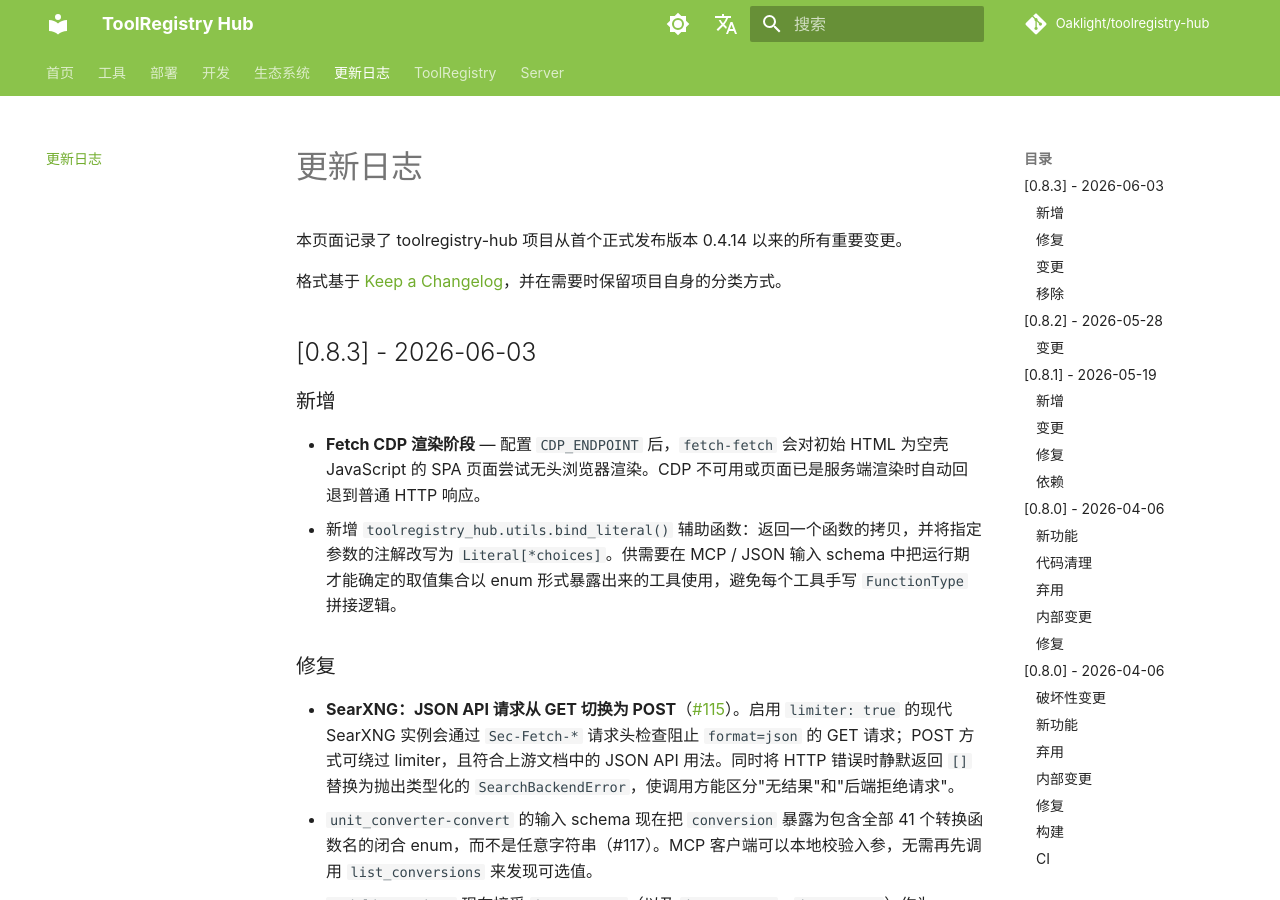
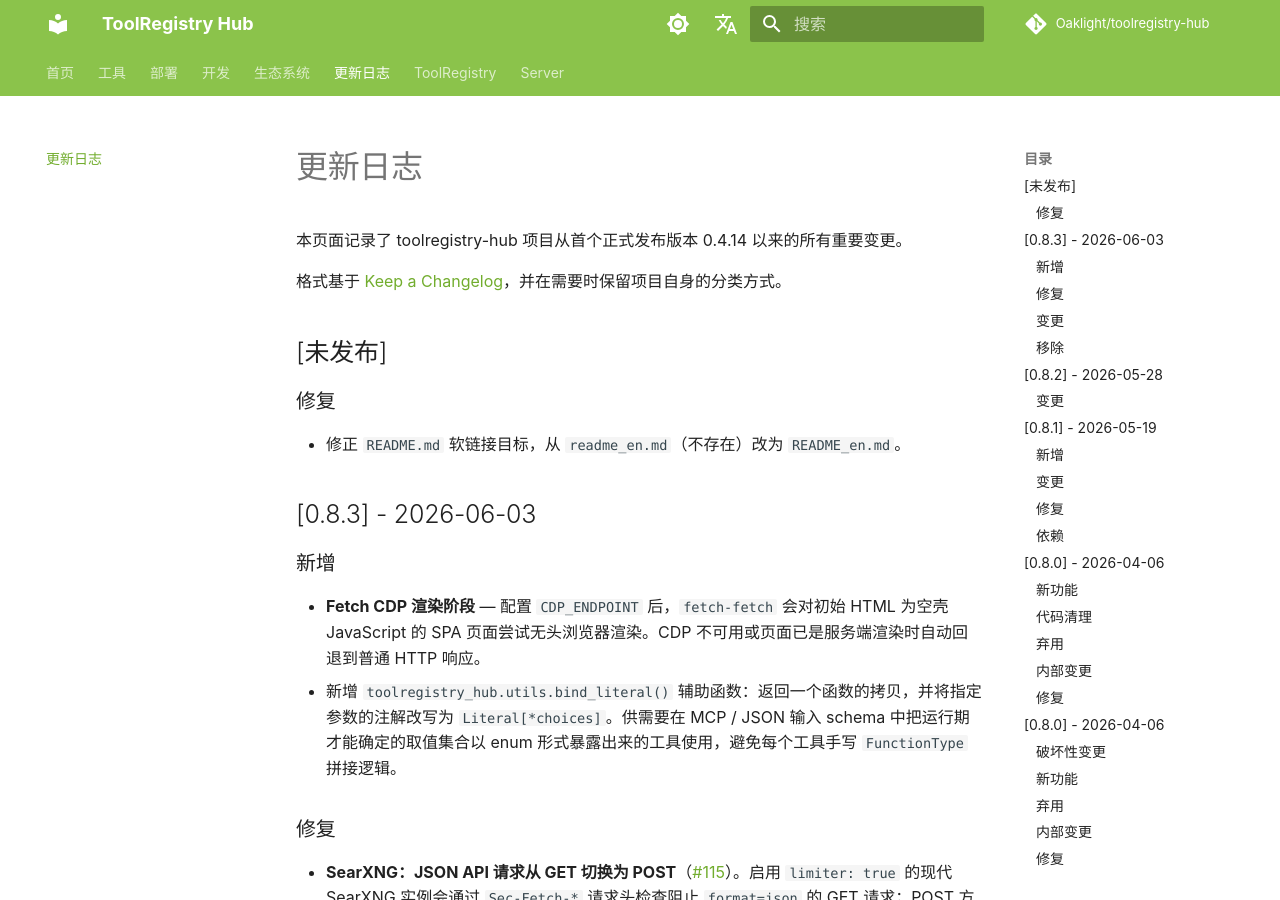
Before and after one commit to Oaklight/toolregistry-hub, an MkDocs documentation site: the page built from docs/changelog.md, in a window 1280 px wide and 900 px high. Built offline with MkDocs 1.6.1 and Material for MkDocs 9.7.7, drawn with Linux system fonts in a browser that asks for light colours; some web fonts are replaced; comment, search, counter and statistics services are not loaded.

Commit message:
changelog: add README symlink fix to Unreleased

```diff
--- a/docs/changelog.md
+++ b/docs/changelog.md
@@ -11,6 +11,12 @@
 本页面记录了 toolregistry-hub 项目从首个正式发布版本 0.4.14 以来的所有重要变更。
 
 格式基于 [Keep a Changelog](https://keepachangelog.com/zh-CN/1.1.0/)，并在需要时保留项目自身的分类方式。
+
+## [未发布]
+
+### 修复
+
+- 修正 `README.md` 软链接目标，从 `readme_en.md`（不存在）改为 `README_en.md`。
 
 ## [0.8.3] - 2026-06-03
 
```
